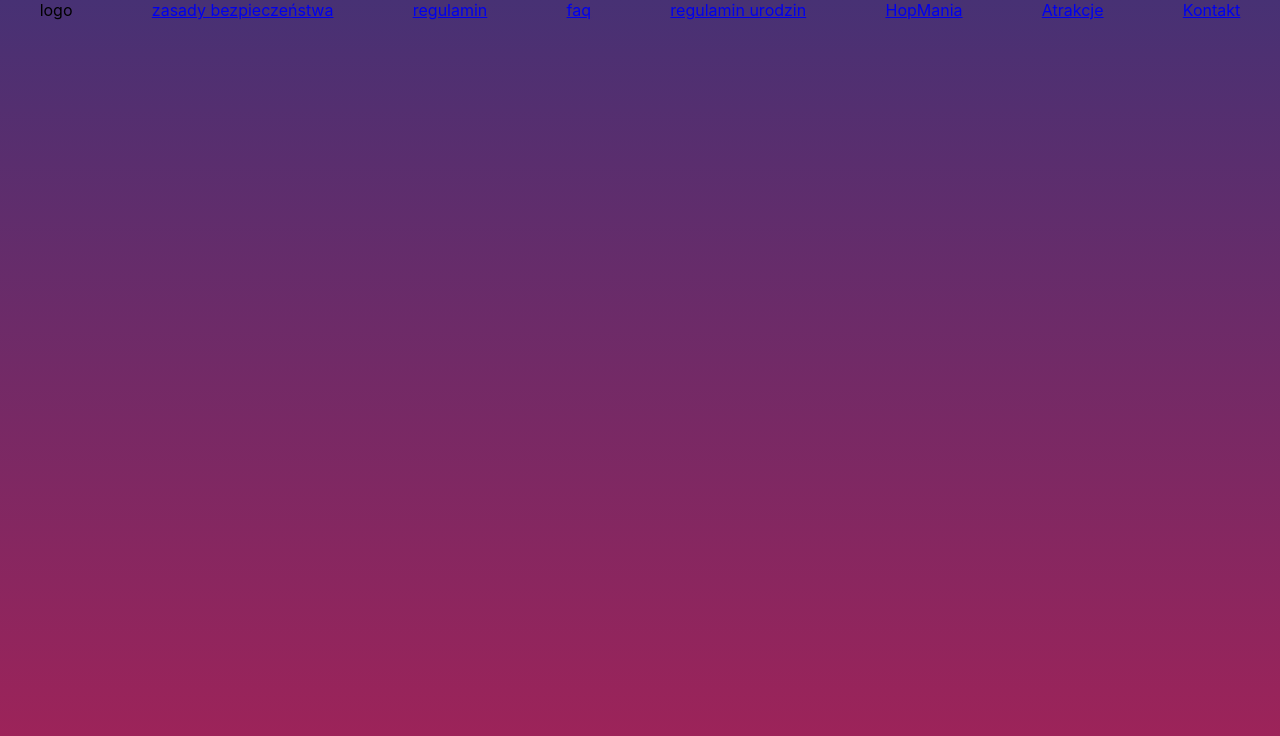
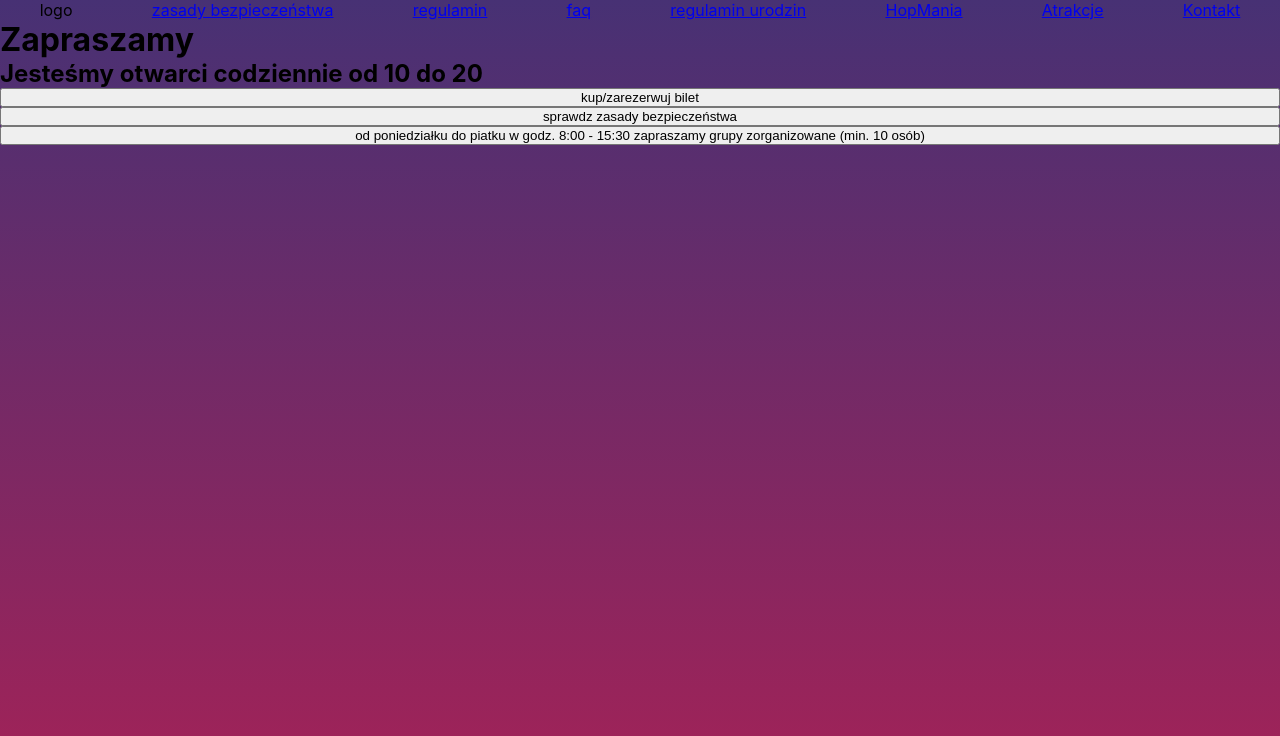
Before and after one commit to cotlowzky/odskocznia, a React (Create React App) app: page / in a window 1280 px wide. Shown: the top 736 px of the page. Built offline with nearby package versions, Linux system fonts and the light colour scheme.

Commit message:
add some stuff to home page

```diff
--- a/src/App.css
+++ b/src/App.css
@@ -7,6 +7,10 @@
 .flex-row{
   display: flex;
   flex-direction: row;
+}
+.flex-column{
+  display: flex;
+  flex-direction: column;
 }
 .flex-justify-around{
   justify-content: space-around;
--- a/src/Pages/HomePage/HomePage.js
+++ b/src/Pages/HomePage/HomePage.js
@@ -5,6 +5,13 @@ export default function HomePage() {
   return (
       <div className='background w-100 h-100'>
         <TopNavbar />
+        <h1>Zapraszamy</h1>
+        <h2>Jesteśmy otwarci codziennie od 10 do 20</h2>
+        <div className='flex-column'>
+          <button>kup/zarezerwuj bilet</button>
+          <button>sprawdz zasady bezpieczeństwa</button>
+          <button>od poniedziałku do piatku w godz. 8:00 - 15:30 zapraszamy grupy zorganizowane (min. 10 osób)</button>
+        </div>
       </div>
   )
 }
```
